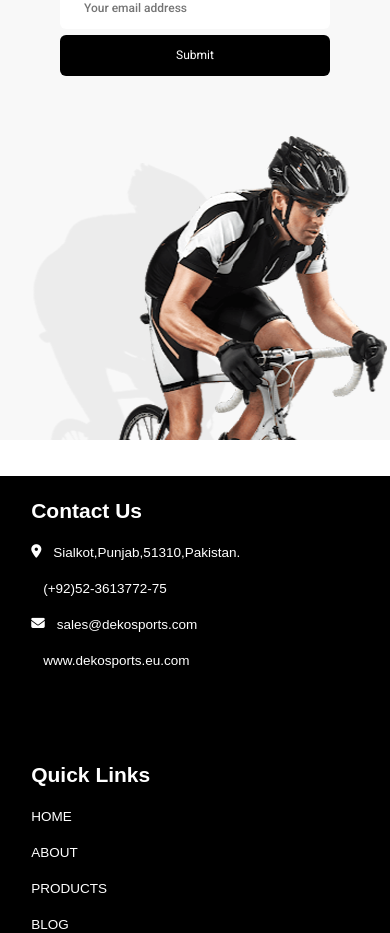
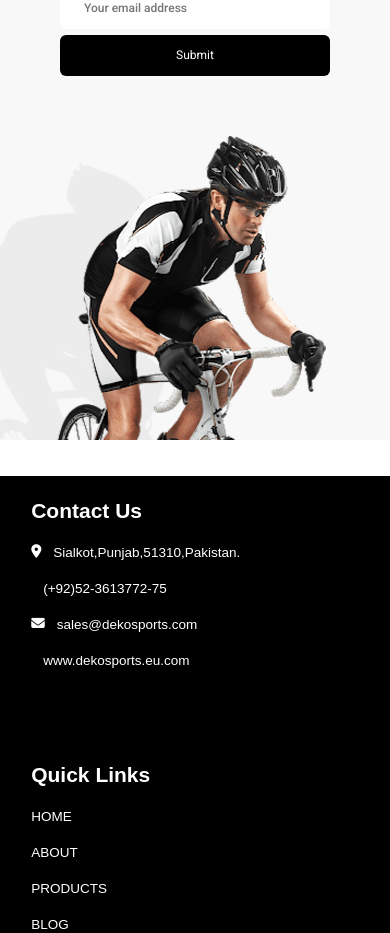
Before and after one commit to AZMSHA/deko-sports, a React (Vite) app: page / in a window 390 px wide. Shown: the part 1540-2473 px from the top of the page. Built offline with nearby package versions, Linux system fonts and the light colour scheme; some icons are missing.

Commit message:
made nav newsletter responsive

```diff
--- a/src/mediaQueries.css
+++ b/src/mediaQueries.css
@@ -120,7 +120,7 @@
   #newsletter form + .img-trigger {
     align-self: baseline;
     z-index: 10;
-    transform: translate(-20%, 0px);
+    transform: translate(-35%, 0px);
   }
   .products-section-title {
     align-items: center;
```
